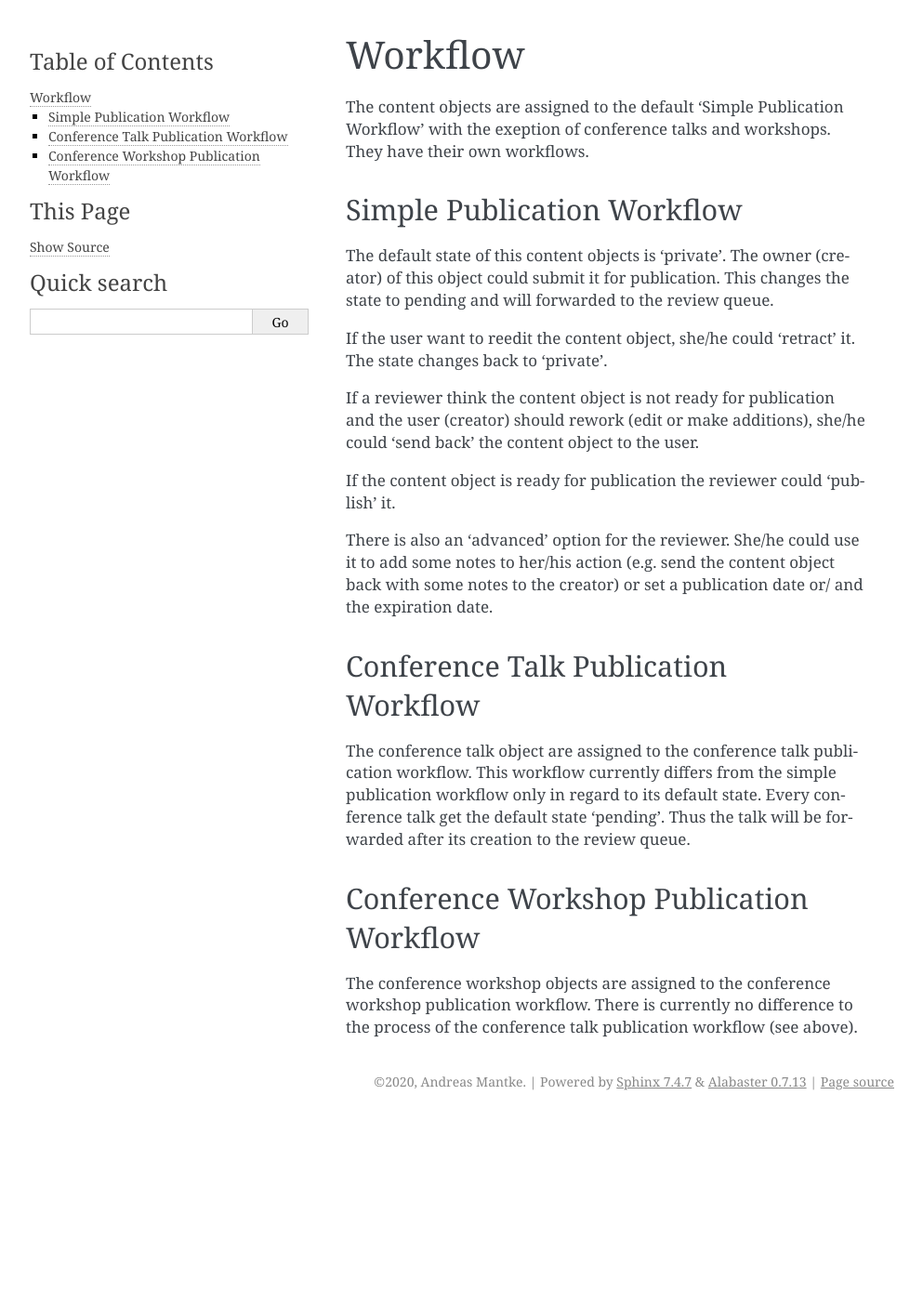
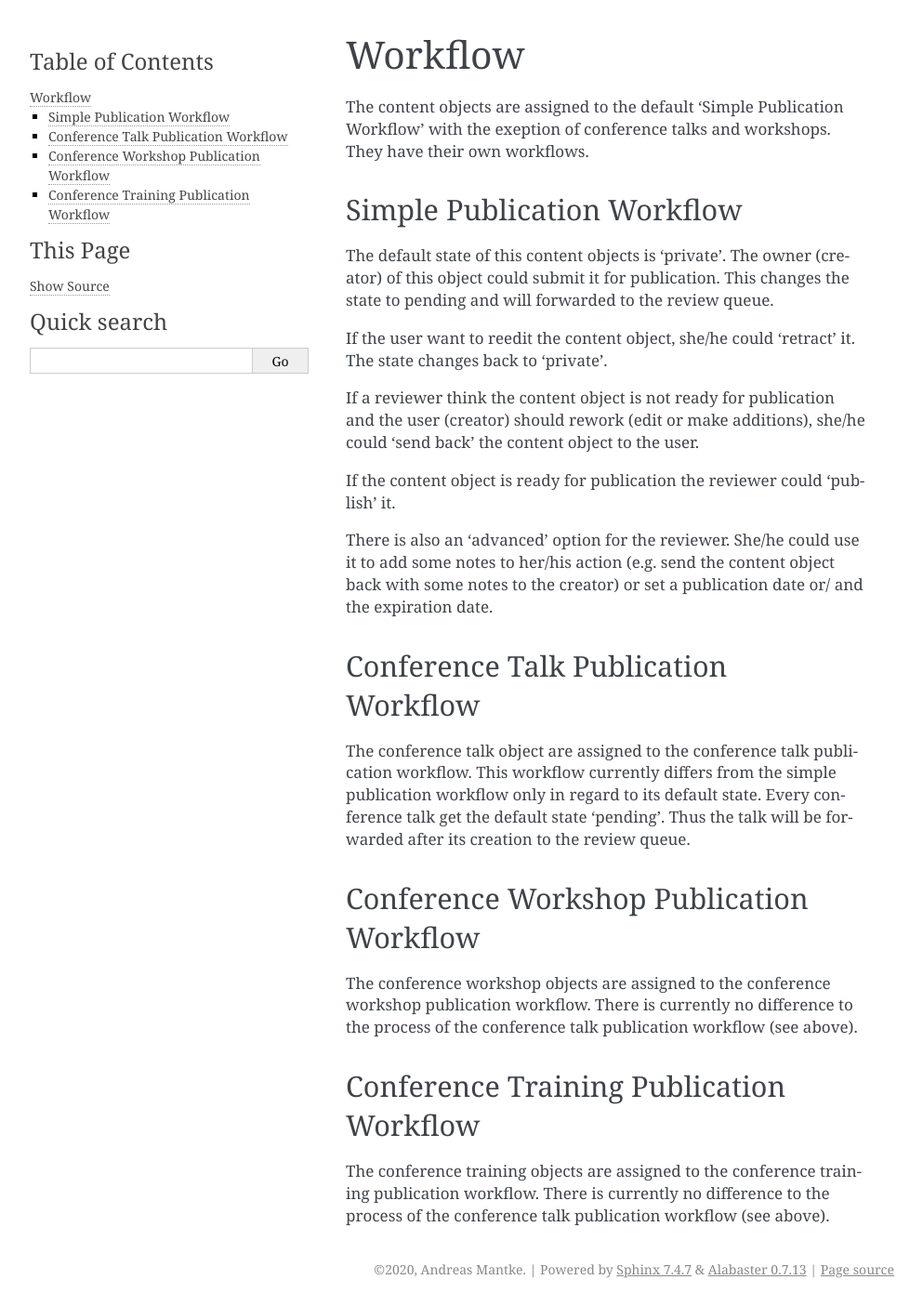
Before and after one commit to collective/collective.conferences, a Sphinx documentation site: the page built from docs/source/workflow.rst, in a window 1280 px wide. Shown: the whole page at 93% size, without its empty margins (148-1141 px from the left). Built offline with Sphinx 7.4.7, drawn with Linux system fonts in a browser that asks for light colours; before the commit the page ends 1203 px from its top, so only the background shows below that.

Commit message:
Add information about training object workflow.

```diff
--- a/docs/source/workflow.rst
+++ b/docs/source/workflow.rst
@@ -37,3 +37,10 @@ Conference Workshop Publication Workflow
 
 The conference workshop objects are assigned to the conference workshop publication workflow. There is
 currently no difference to the process of the conference talk publication workflow (see above).
+
+
+Conference Training Publication Workflow
+****************************************
+
+The conference training objects are assigned to the conference training publication workflow. There is
+currently no difference to the process of the conference talk publication workflow (see above).
```
